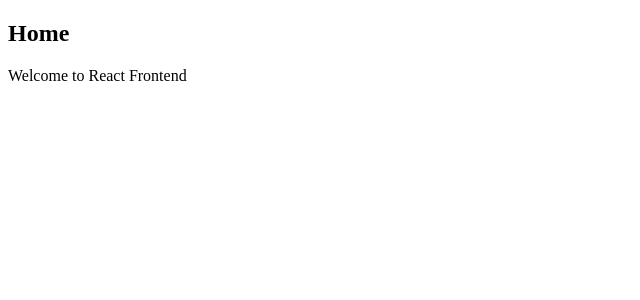
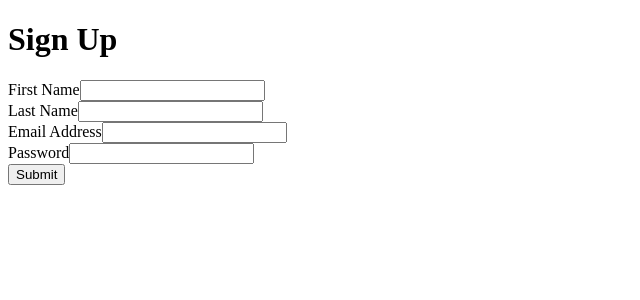
Before and after one commit to Ultra-Doggo/bug-tracker, a React (Create React App) app in the folder frontend/: page /register in a window 1280 px wide. Shown: the top 300 px of the page, without its empty margins (0-640 px from the left). Built offline with nearby package versions, Linux system fonts and the light colour scheme.

Commit message:
react frontend | registration page created - functionality not added yet

```diff
--- a/frontend/src/MainRouter.js
+++ b/frontend/src/MainRouter.js
@@ -1,12 +1,16 @@
 import React from 'react'
 import {Route, Switch} from 'react-router-dom'
 import Home from './core/Home'
+import Register from './user/Register'
 
 const MainRouter = () => (
     <div>
         <Switch>
-            <Route path="/">
+            <Route exact path="/">
                 <Home/>
+            </Route>
+            <Route exact path="/register">
+                <Register/>
             </Route>
         </Switch>
     </div>
--- /dev/null
+++ b/frontend/src/user/Register.js
@@ -0,0 +1,46 @@
+import React, { Component } from 'react';
+
+class Register extends Component {
+
+    constructor() {
+        super()
+        this.state = {
+            firstName: "",
+            lastName: "",
+            email: "",
+            password: "",
+            error: ""
+        }
+    }
+
+    render() {
+        return (
+            <div className="container">
+                <h1 className="mt-5 mb-5">Sign Up</h1>
+                <form>
+                    <div className="form-group">
+                        <label className="text-muted">First Name</label>
+                        <input type="text" className="form-control"></input>
+                    </div>
+                    <div className="form-group">
+                        <label className="text-muted">Last Name</label>
+                        <input type="text" className="form-control"></input>
+                    </div>
+                    <div className="form-group">
+                        <label className="text-muted">Email Address</label>
+                        <input type="email" className="form-control"></input>
+                    </div>
+                    <div className="form-group">
+                        <label className="text-muted">Password</label>
+                        <input type="password" className="form-control"></input>
+                    </div>
+                    <button className="btn btn-raised btn-primary">
+                        Submit
+                    </button>
+                </form>
+            </div>
+        );
+    }
+}
+
+export default Register;
```
